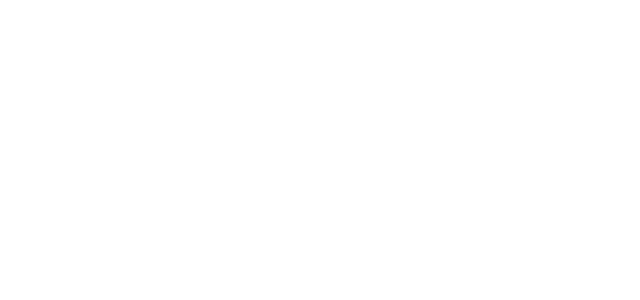
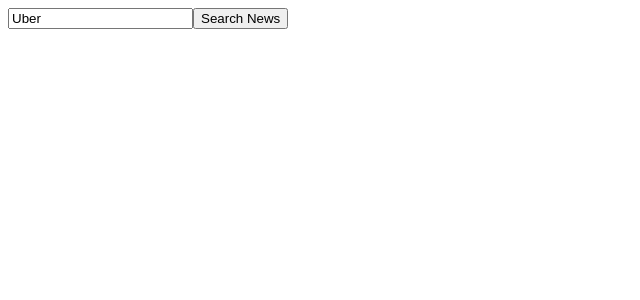
Before and after one commit to amylsf/devportal, a React app: page / in a window 1280 px wide. Shown: the top 300 px of the page, without its empty margins (0-640 px from the left). Built offline with nearby package versions, Linux system fonts and the light colour scheme; the HTML template or start-up script is replaced by a standard one.

Commit message:
news api data renders on page

```diff
--- /dev/null
+++ b/client/src/components/Articles.jsx
@@ -0,0 +1,21 @@
+import React from "react";
+
+const Articles = (props) => (
+  <div>
+    {console.log(props.articles)}
+    {props.articles.map((item, i) => {
+      return(
+      <div key={i}>
+        <div><a href={item.url}>{item.title}</a></div>
+        <div>{item.author}</div>
+        <div>{item.source.name}</div>
+        <div src={item.urlToImage}></div>
+        <div>{item.description}</div>
+      </div>
+      )
+    })}
+  </div>
+)
+
+
+export default Articles;
--- a/client/src/components/News.jsx
+++ b/client/src/components/News.jsx
@@ -1,30 +1,50 @@
 import React from 'react';
 import axios from 'axios';
+import Articles from './Articles.jsx'
 
 class News extends React.Component {
   constructor(props) {
     super(props);
     this.state = {
-      articles: []
+      articles: [],
+      favorites: [],
+      query: 'Uber'
     }
     this.search = this.search.bind(this);
+    this.handleChange = this.handleChange.bind(this);
   }
 
+  // componentDidMount() {
+  //   this.search();
+  // }
 
   search() {
-    axios.get('/news')
-    .then((data) => {
-      console.log(data);
+    axios.post('/news', {
+      term: this.state.query
+    })
+    .then(({data}) => {
+      this.setState({
+        articles: data.articles
+      })
     })
     .catch((err) => {
       console.log(err);
     })
   }
 
+  handleChange(event) {
+    this.setState({
+      query: event.target.value
+    })
+  }
 
   render() {
     return(
-      <div></div>
+      <div>
+      <input type="text" name="query" value={this.state.query} onChange={this.handleChange}></input>
+      <button onClick={this.search}>Search News</button>
+      <Articles articles={this.state.articles}/>
+      </div>
     )
   }
 }
--- a/client/src/index.jsx
+++ b/client/src/index.jsx
@@ -1,6 +1,7 @@
 import React from "react";
 import ReactDOM from "react-dom";
 import News from "./components/News.jsx";
+import Axios from "axios";
 
 
 class App extends React.Component {
@@ -8,11 +9,10 @@
     super(props);
   }
 
-
   render() {
     return (
       <div>
-        <News />
+        <News/>
       </div>
     )
   }
```
Also changed, not shown: 3 other files (tests, documents, lock files or other folders).
